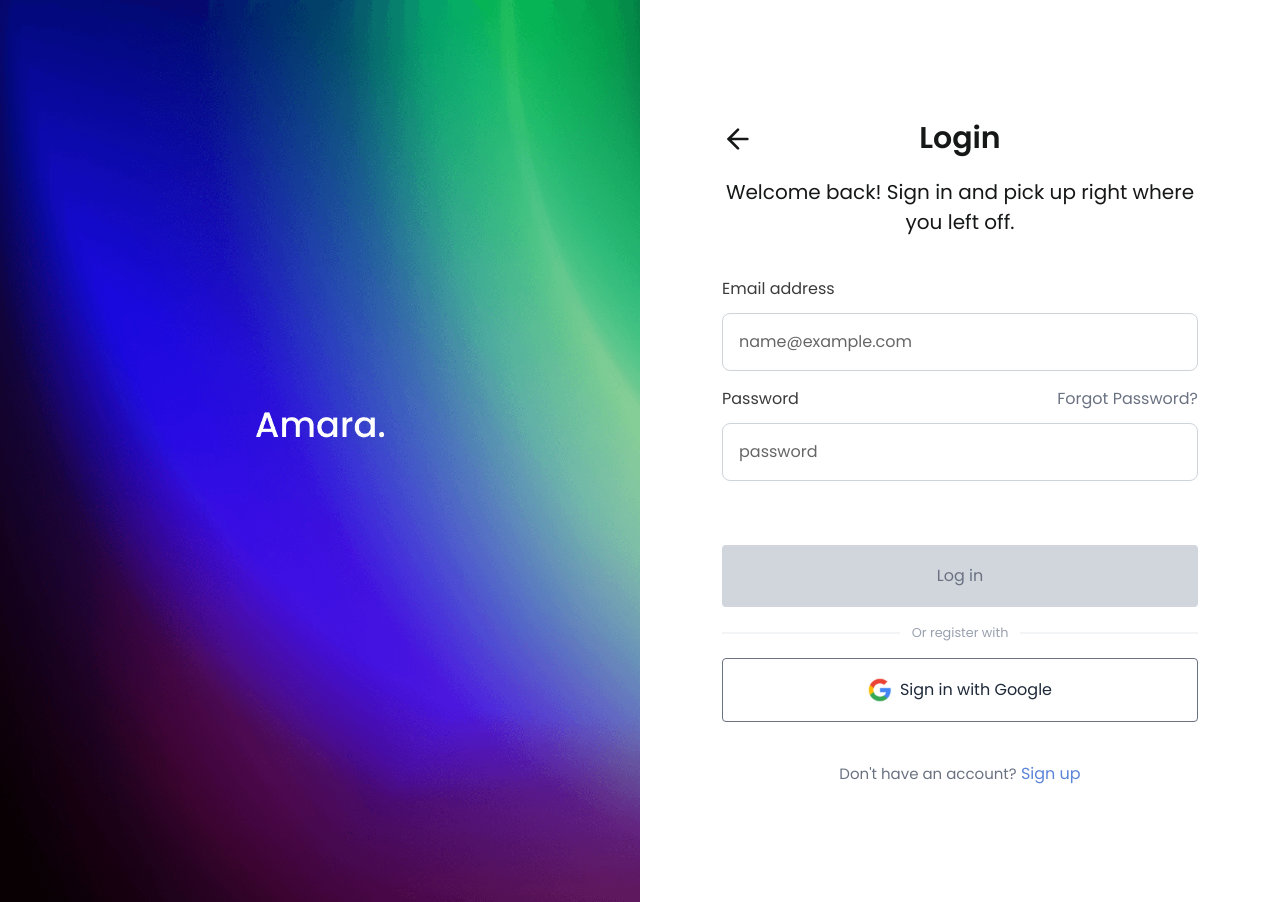
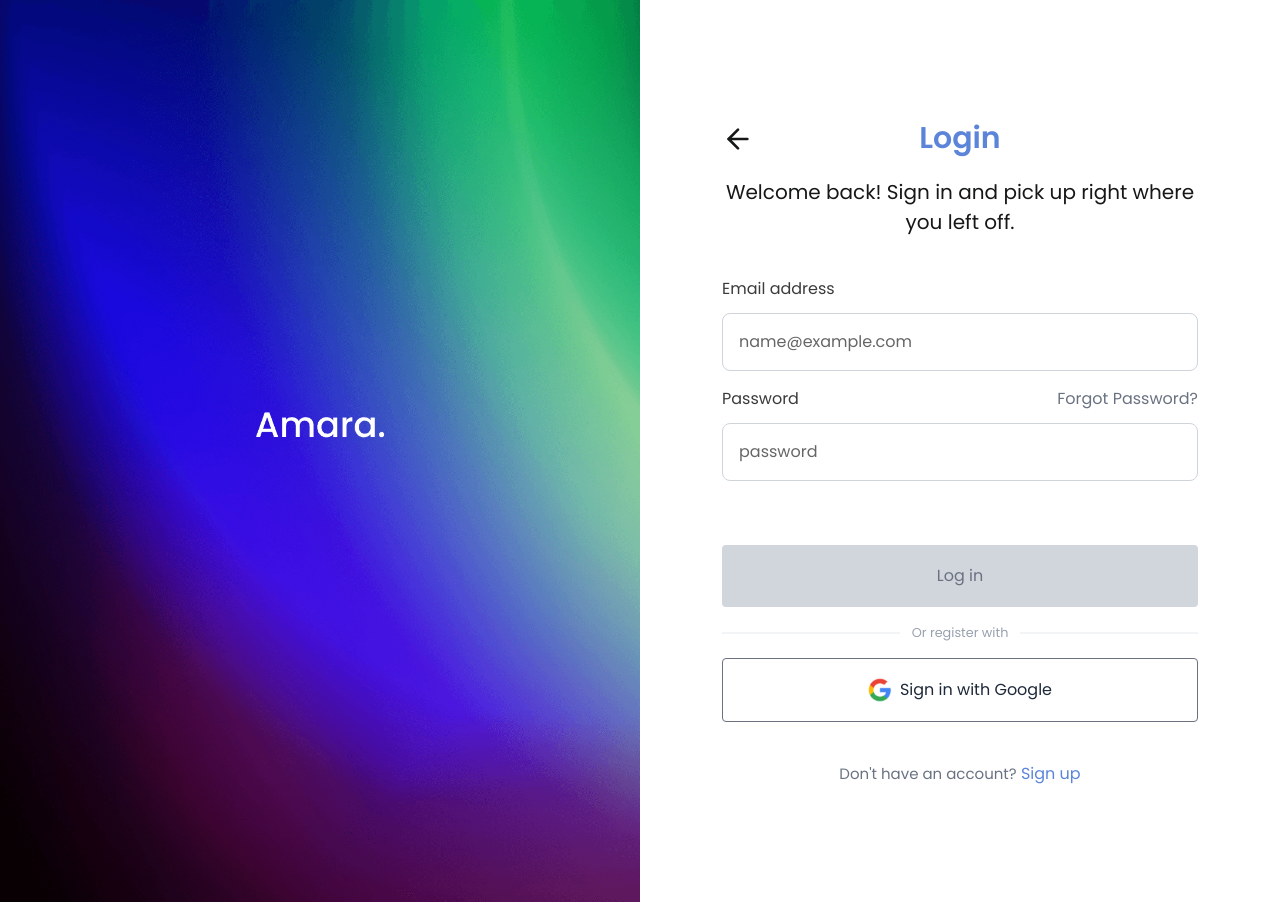
Before and after one commit to AEnedahg/amara, a Next.js app in the folder frontend/: page /login in a window 1280 px wide. Built offline with nearby package versions, Linux system fonts and the light colour scheme.

Commit message:
Update HeadLine.tsx

```diff
--- a/frontend/src/components/auth/HeadLine.tsx
+++ b/frontend/src/components/auth/HeadLine.tsx
@@ -22,7 +22,7 @@
                       <ArrowLeft className="max-xl:size-6 xl:size-8 stroke-[#161717]" />
                   )}
               </Link>
-              <h3 className="col-start-2 text-center max-xl:text-[20px] xl:text-[30px] font-semibold text-[#161717]">
+              <h3 className="col-start-2 text-center max-xl:text-[20px] xl:text-[30px] font-semibold text-[#5C85D9]">
                   {heading}
               </h3>
           </div>
```
